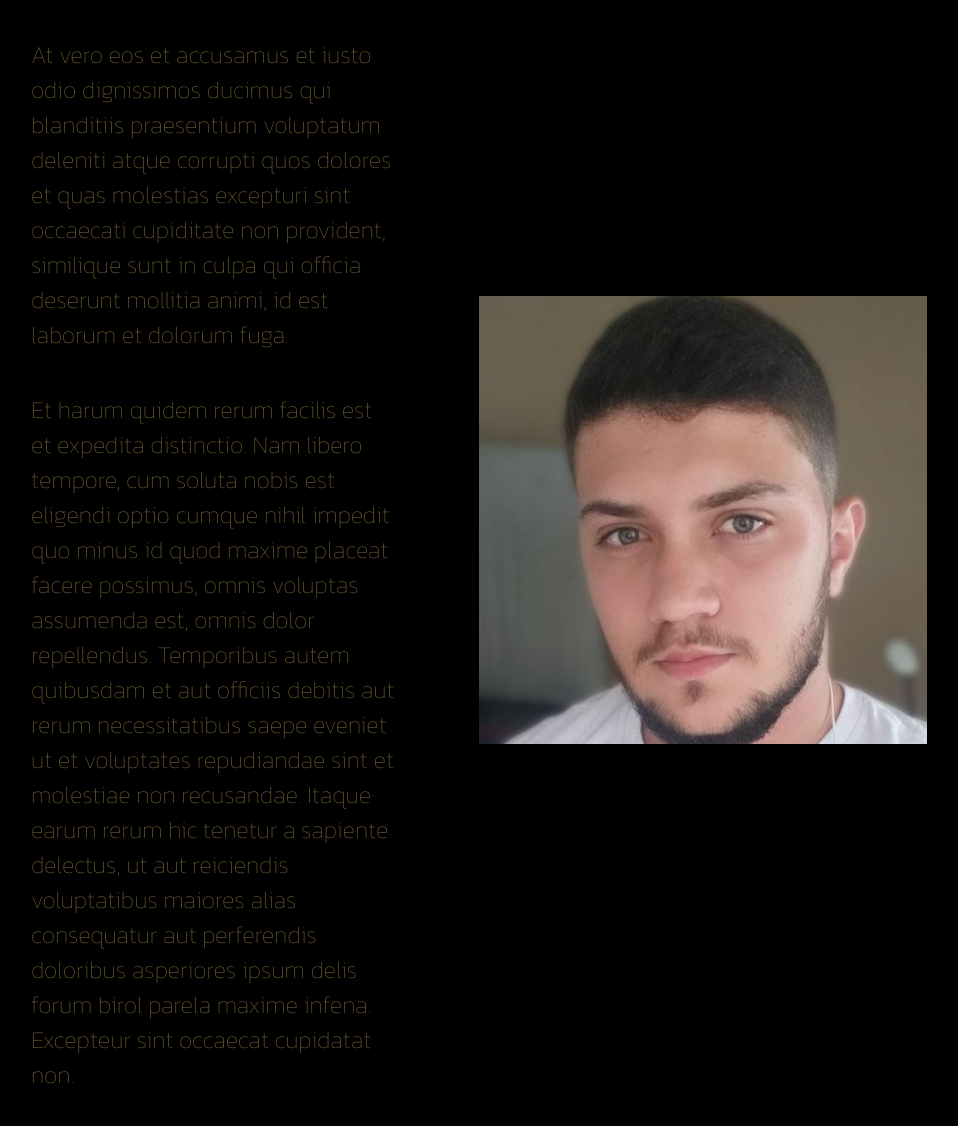
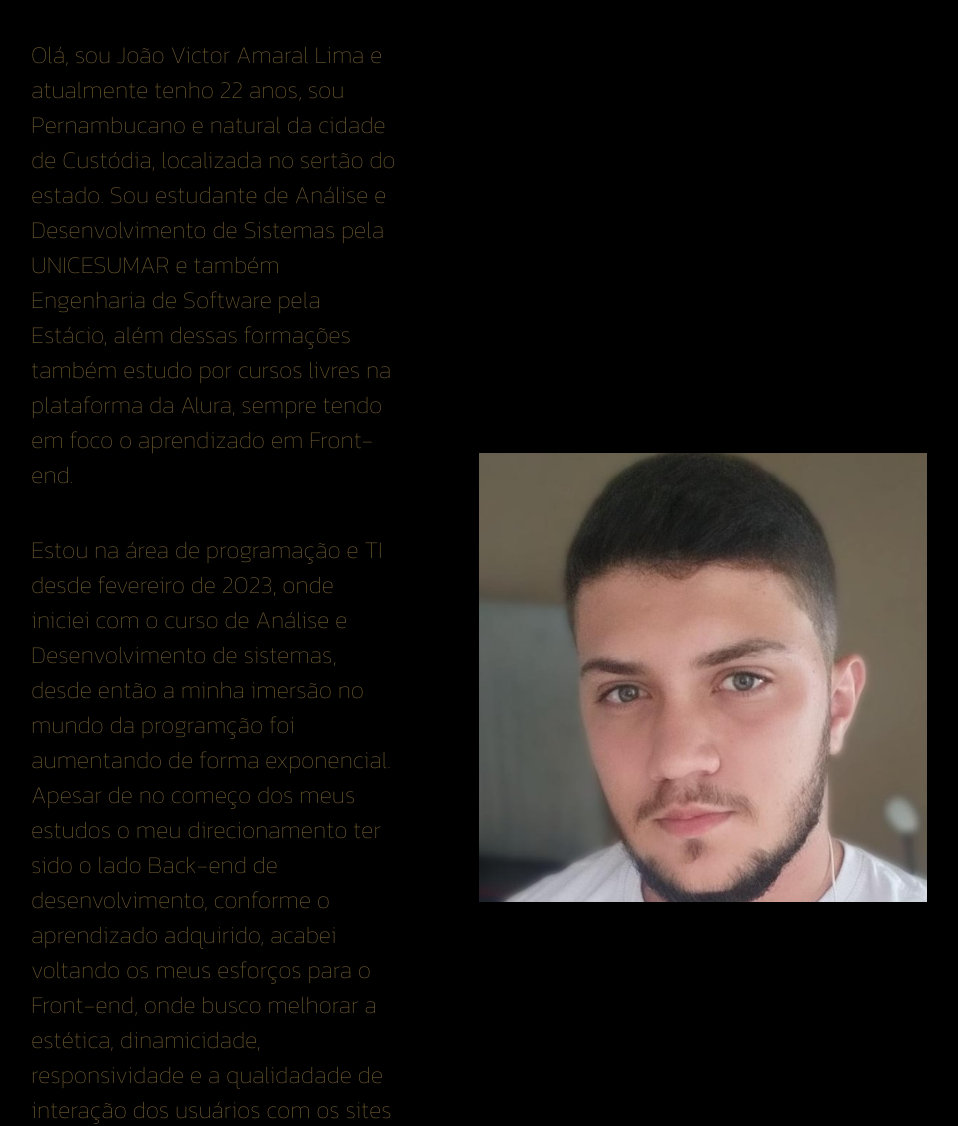
Before and after one commit to JoaovictorDev1/portfolio, a plain HTML site: page about.html in a window 1280 px wide. Shown: the part 177-1303 px from the top of the page, without its empty margins (161-1119 px from the left). Drawn offline with nearby package versions, Linux system fonts and the light colour scheme.

Commit message:
Update about.html
Alteração na descrição "sobre mim"

```diff
--- a/about.html
+++ b/about.html
@@ -17,8 +17,8 @@
     <main class="apresentacao">
         <section class="apresentacao__conteudo">
             <h1 class="apresentacao__conteudo__titulo">Sobre mim</h1>
-            <p class="apresentacao__conteudo__paragrafo">At vero eos et accusamus et iusto odio dignissimos ducimus qui blanditiis praesentium voluptatum deleniti atque corrupti quos dolores et quas molestias excepturi sint occaecati cupiditate non provident, similique sunt in culpa qui officia deserunt mollitia animi, id est laborum et dolorum fuga.</p>
-            <p class="apresentacao__conteudo__paragrafo">Et harum quidem rerum facilis est et expedita distinctio. Nam libero tempore, cum soluta nobis est eligendi optio cumque nihil impedit quo minus id quod maxime placeat facere possimus, omnis voluptas assumenda est, omnis dolor repellendus. Temporibus autem quibusdam et aut officiis debitis aut rerum necessitatibus saepe eveniet ut et voluptates repudiandae sint et molestiae non recusandae. Itaque earum rerum hic tenetur a sapiente delectus, ut aut reiciendis voluptatibus maiores alias consequatur aut perferendis doloribus asperiores ipsum delis forum birol parela maxime infena. Excepteur sint occaecat cupidatat non.</p>
+            <p class="apresentacao__conteudo__paragrafo">Olá, sou João Victor Amaral Lima e atualmente tenho 22 anos, sou Pernambucano e natural da cidade de Custódia, localizada no sertão do estado. Sou estudante de Análise e Desenvolvimento de Sistemas pela UNICESUMAR e também Engenharia de Software pela Estácio, além dessas formações também estudo por cursos livres na plataforma da Alura, sempre tendo em foco o aprendizado em Front-end.</p>
+            <p class="apresentacao__conteudo__paragrafo">Estou na área de programação e TI desde fevereiro de 2023, onde iniciei com o curso de Análise e Desenvolvimento de sistemas, desde então a minha imersão no mundo da programção foi aumentando de forma exponencial. Apesar de no começo dos meus estudos o meu direcionamento ter sido o lado Back-end de desenvolvimento, conforme o aprendizado adquirido, acabei voltando os meus esforços para o Front-end, onde busco melhorar a estética, dinamicidade, responsividade e a qualidadade de interação dos usuários com os sites e softwares que irei ajudar a constuir e manter ao longo da minha carreira. Não deixe de conferir meu trabalho e minhas redes sociais nos links apresentados na homepage. Agradeço o interesse em saber um pouco mais sobre mim.</p>
         </section>
         <img class="apresentacao__imagem" src="./assets/mypic.jpeg" alt="Foto de João Victor">
     </main>
```
